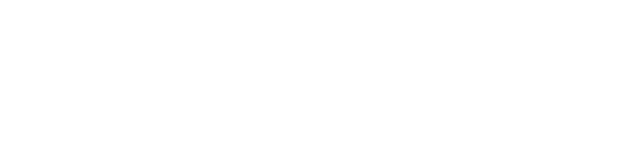
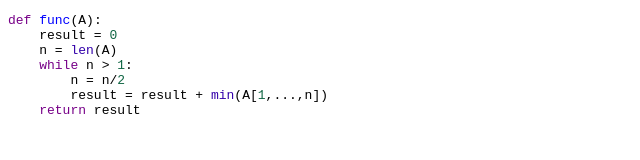
Before and after one commit to ant-vu/python-101, a plain HTML site: page index.html in a window 1280 px wide. Shown: the whole page, without its empty margins (0-640 px from the left). Drawn offline with nearby package versions, Linux system fonts and the light colour scheme.

Commit message:
feat: add python code snippet

```diff
--- a/index.html
+++ b/index.html
@@ -5,6 +5,33 @@
         <meta name="viewport" content="width=device-width, initial-scale=1.0">
         <meta http-equiv="X-UA-Compatible" content="ie=edge">
         <title>Python 101</title>
+        <link rel="stylesheet" href="https://cdn.jsdelivr.net/npm/codemirror@5.61.0/lib/codemirror.min.css">
+        <script src="https://cdn.jsdelivr.net/npm/codemirror@5.61.0/addon/runmode/runmode-standalone.min.js"></script>
+        <script src="https://cdn.jsdelivr.net/npm/codemirror@5.61.0/mode/python/python.min.js"></script>
     </head>
-    <body></body>
+    <body>
+    <pre><code id="python_code">def func(A):
+    result = 0
+    n = len(A)
+    while n > 1:
+        n = n/2
+        result = result + min(A[1,...,n])
+    return result</code></pre>
+    <script type="text/javascript">
+        window.onload = function(){
+            var codeElement = document.getElementById('python_code');
+            // Add code mirror class for coloring (default is the theme)
+            codeElement.classList.add( 'cm-s-default' );
+            var code = codeElement.innerText;
+
+            codeElement.innerHTML = "";
+
+            CodeMirror.runMode(
+              code,
+              'python',
+              codeElement
+            );
+        };
+    </script>
+  </body>
 </html>
```
